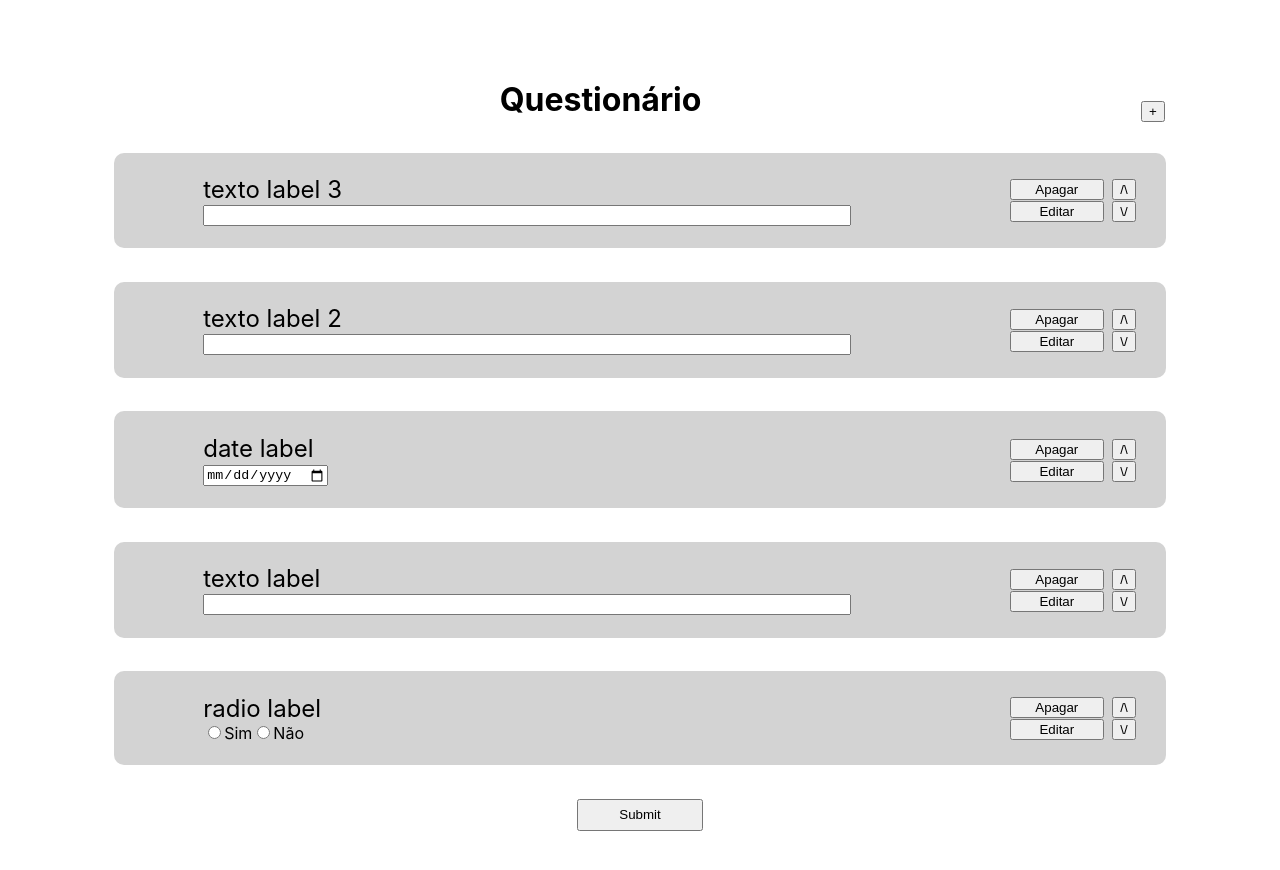
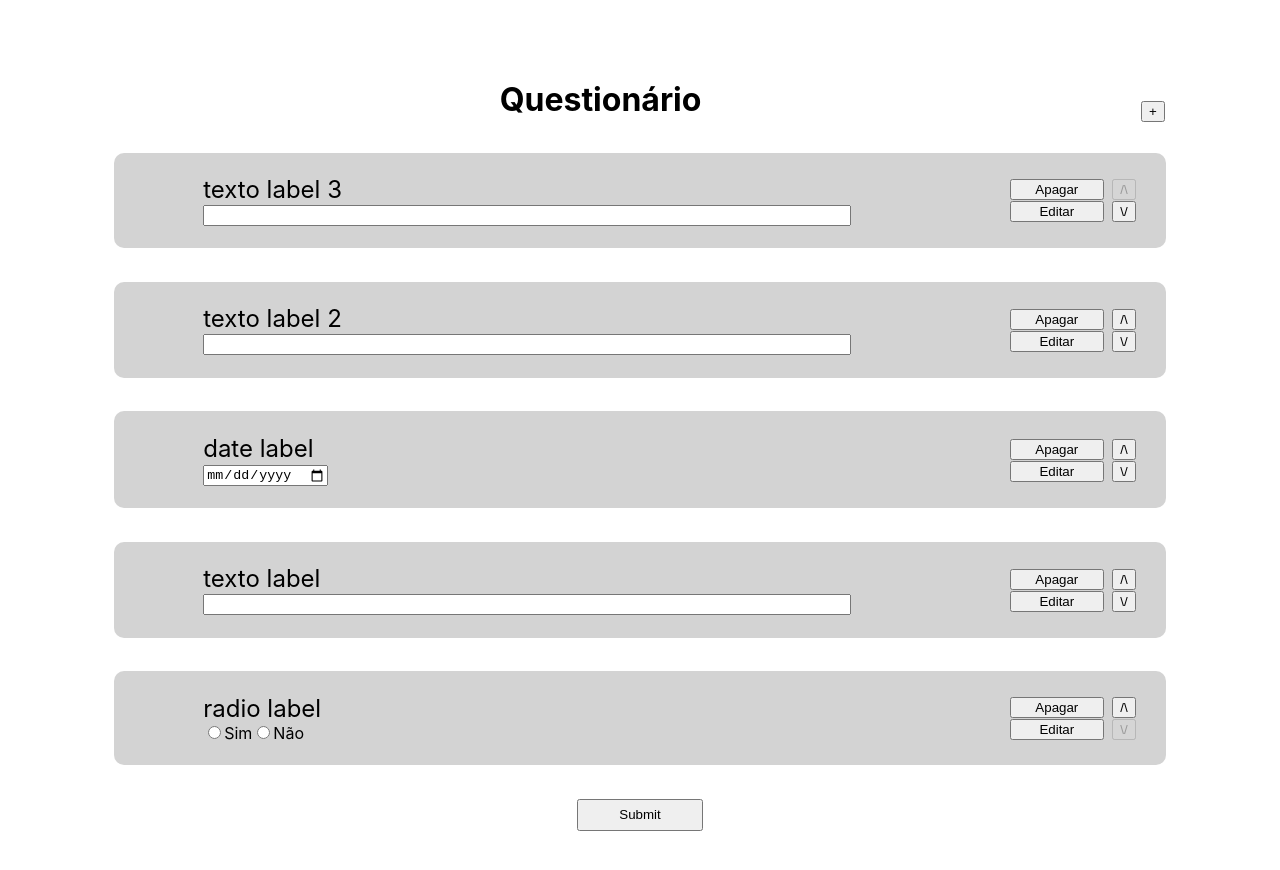
Before and after one commit to gabrielott/bd-final, a React (Create React App) app in the folder front/: page / in a window 1280 px wide. Shown: the top 870 px of the page. Built offline with nearby package versions, Linux system fonts and the light colour scheme.

Commit message:
Consertados botões de movimento das extremidades

```diff
--- a/front/src/App.js
+++ b/front/src/App.js
@@ -135,14 +135,14 @@ class QuestionPanel extends React.Component {
 				</div>
 				<div className="question-panel-ordering">
 					<button
-						disabled={this.props.description.index === 0}
+						disabled={this.props.index === 0}
 						type="button"
 						onClick={this.props.onMoveUp}
 					>
 						/\
 					</button>
 					<button
-						disabled={this.props.description.index === this.props.numQuestions - 1}
+						disabled={this.props.index === this.props.numQuestions - 1}
 						type="button"
 						onClick={this.props.onMoveDown}
 					>
```
